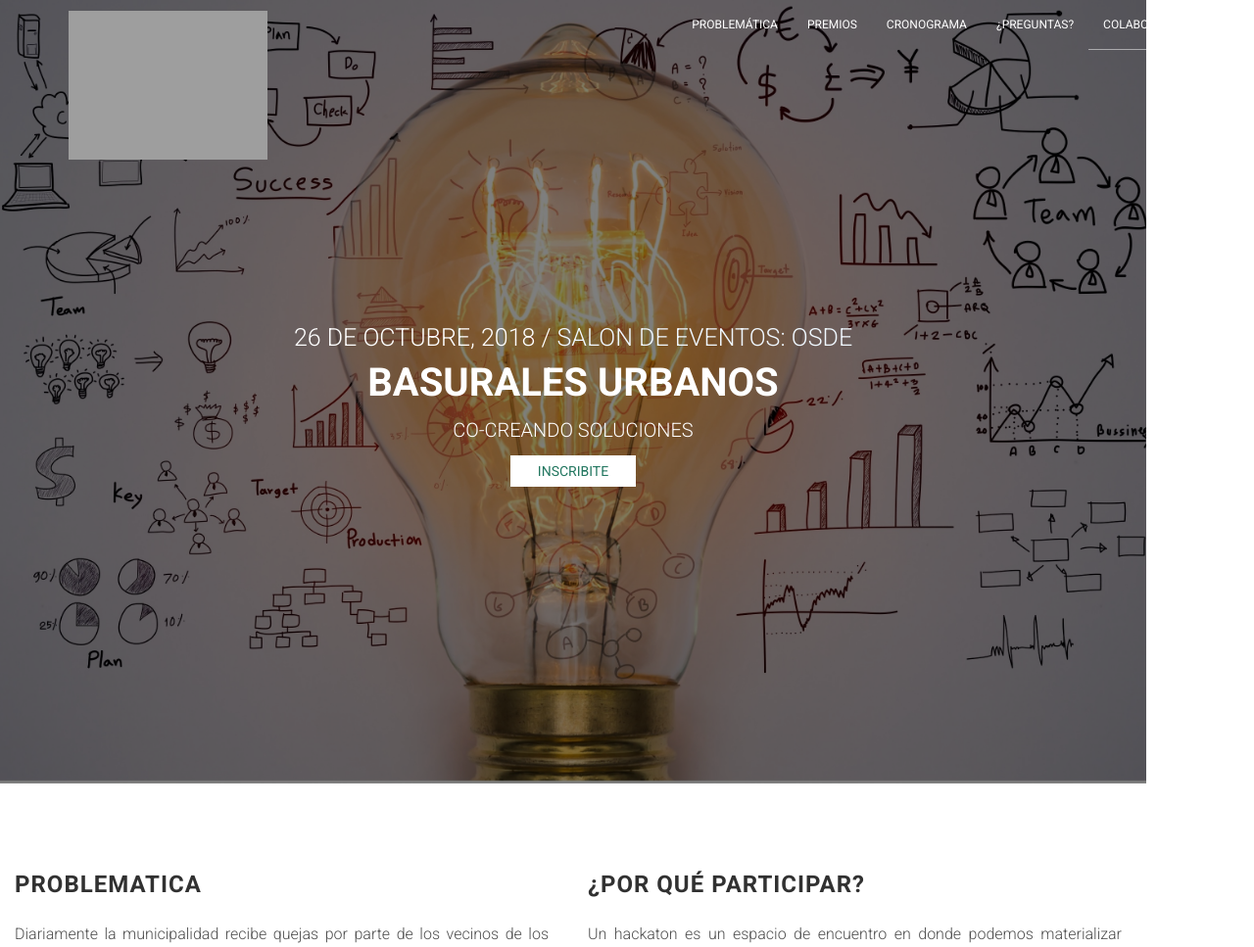
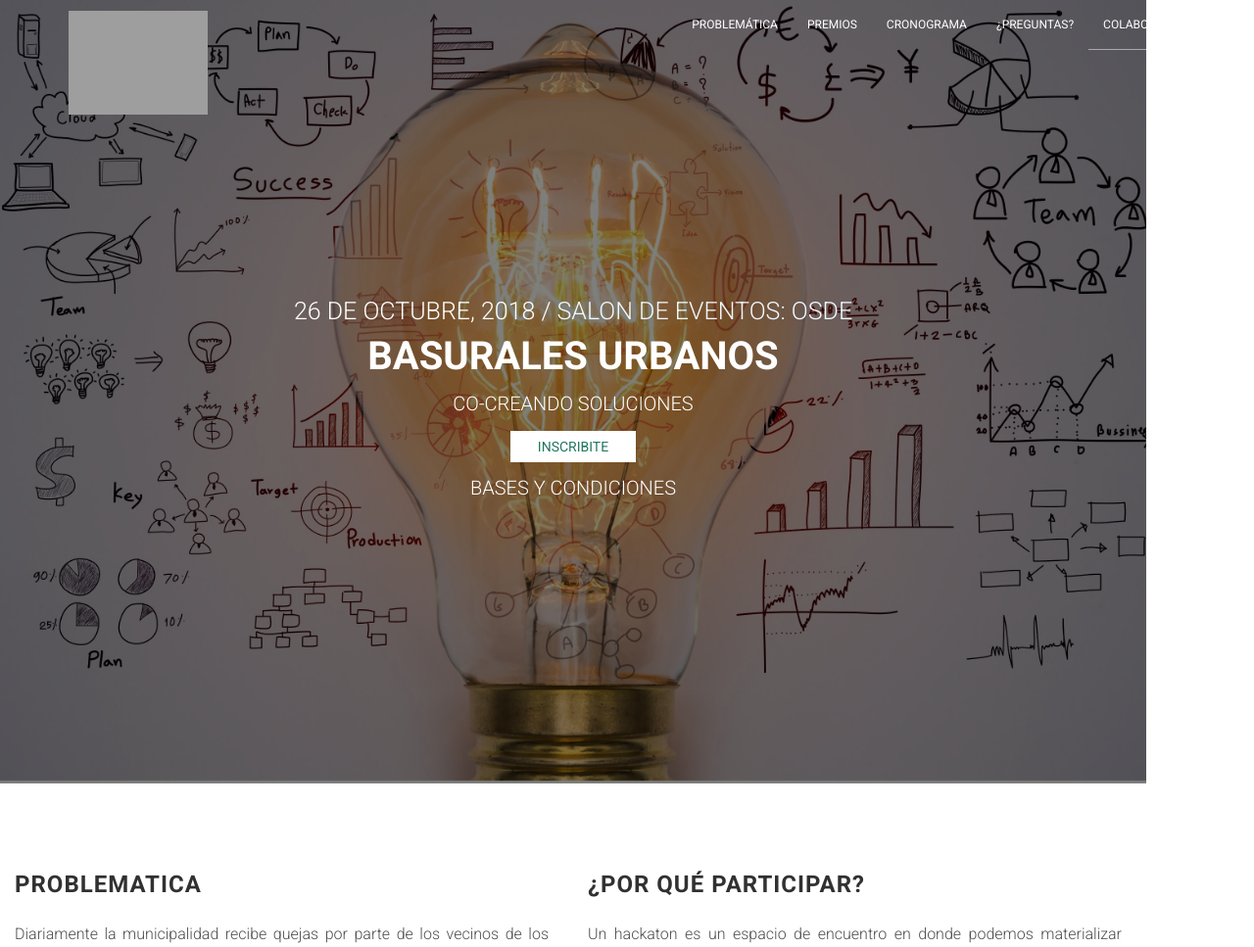
Before and after one commit to pabloariel01/hackaton2018-basurales, a PHP site: page / in a window 1280 px wide. Shown: the top 967 px of the page at 98% size. Run offline with PHP 8.4, Linux system fonts and the light colour scheme; some libraries are stand-ins or nearby versions; grey boxes are pictures that could not be loaded.

Commit message:
bases y condiciones

```diff
--- a/assets/css/main.css
+++ b/assets/css/main.css
@@ -24,6 +24,7 @@
    line-height: 1.6;
    position: relative;
    -webkit-font-smoothing: antialiased;
+   overflow-x: hidden;
  }
 
  a {
@@ -307,6 +308,7 @@
    float: left;
    margin-top: 0;
    margin-left: 10px;
+   max-width: 70%;
  }
  .site-branding .logo {
    color: #fff;
@@ -339,6 +341,9 @@
  @media screen and (orientation:landscape) {
   .site-header {
     background: url(../images/backgrounds/wideheader.jpg) no-repeat center center/cover;
+  }
+  #navbar-items.collapse.in,#navbar-items.collapsing{
+    background-color: #237760;
   }
  }
  .site-header::before {
@@ -377,7 +382,9 @@
    margin-bottom: 10px;
    font-weight: 300;
  }
-
+ .site-header .intro .bases{
+   color: white;
+ }
  @media (min-width: 768px) {
    .navbar-custom {
      background-color: transparent;
@@ -445,6 +452,7 @@
 
   .price{
     font-size: -webkit-xxx-large;
+    font-size: 3em;
    }
    .first{
     color:rgb(247, 215, 35);
--- a/index.html
+++ b/index.html
@@ -72,8 +72,12 @@
 
             <p>Co-creando Soluciones</p>
 
-            <a class="btn btn-white" target="_blank" href="https://goo.gl/forms/nffilMgAMlWcI3Nj1">Inscribite </a>
-
+            <p>
+                <a class="btn btn-white" target="_blank" href="https://goo.gl/forms/nffilMgAMlWcI3Nj1">Inscribite </a>
+            </p>
+            <p>
+                <a class='bases' href="assets/files/BasesyCondiciones.pdf">Bases y Condiciones</a>
+            </p>
         </div>
     </header>
 
@@ -437,7 +441,7 @@
                             </div>
                         </div>
 
-                        <div class="panel panel-default">
+                        <!-- <div class="panel panel-default">
                             <div class="panel-heading" role="tab" id="headingSix">
                                 <h4 class="panel-title">
                                     <a class="faq-toggle collapsed" role="button" data-toggle="collapse" data-parent="#accordion"
@@ -453,7 +457,7 @@
                                     </p>
                                 </div>
                             </div>
-                        </div>
+                        </div> -->
 
 
 
```
Also changed, not shown: 1 other file.
